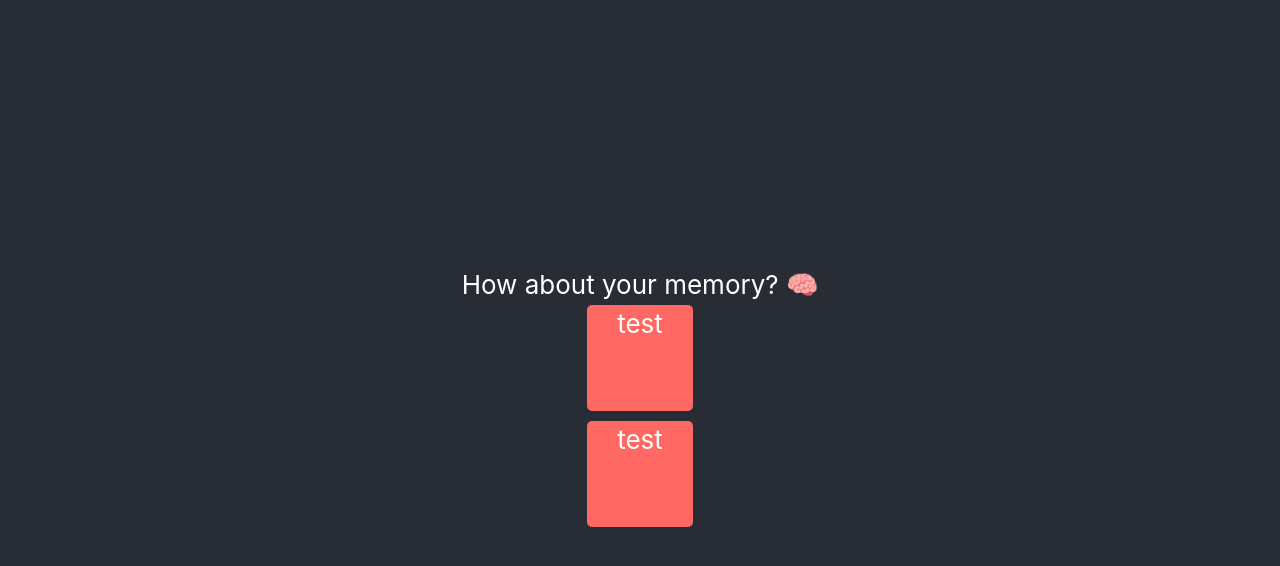
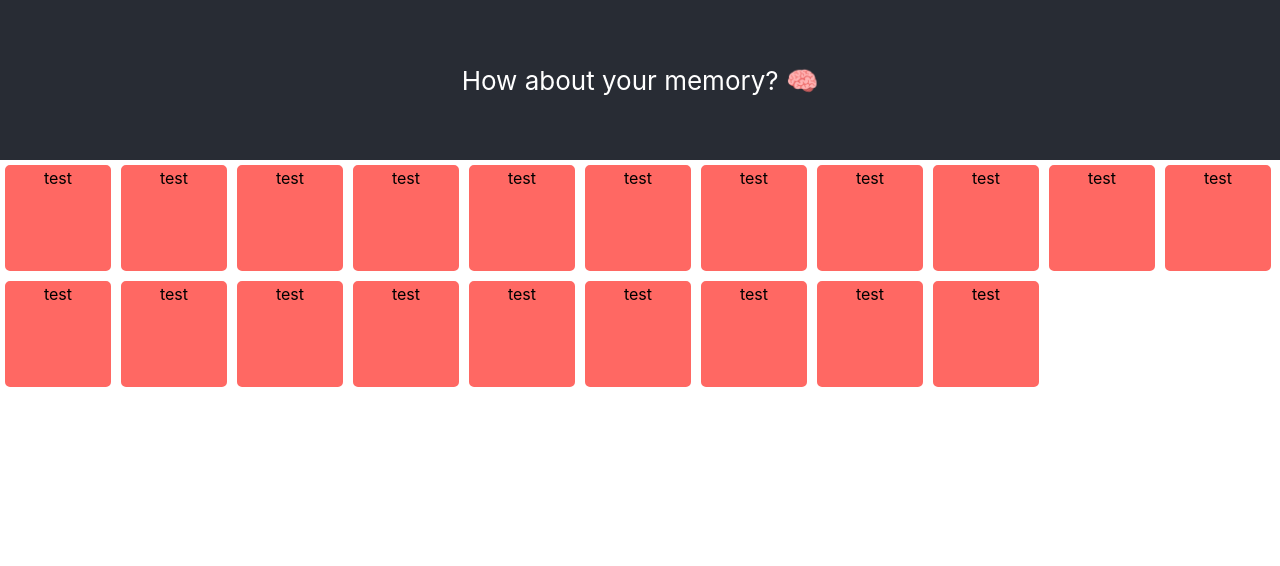
Before and after one commit to 6210110322/3SA03, a React (Create React App) app: page / in a window 1280 px wide. Shown: the top 566 px of the page. Built offline with nearby package versions, Linux system fonts and the light colour scheme.

Commit message:
part 7 create board

```diff
--- a/src/App.css
+++ b/src/App.css
@@ -15,7 +15,7 @@
 
 .App-header {
   background-color: #282c34;
-  min-height: 100vh;
+  min-height: 20vh;
   display: flex;
   flex-direction: column;
   align-items: center;
--- a/src/App.js
+++ b/src/App.js
@@ -7,8 +7,8 @@ function App() {
     <div className="App">
       <header className="App-header">
         How about your memory? 🧠
-        <Board />
       </header>
+      <Board />
     </div>
   );
 }
--- /dev/null
+++ b/src/Board.css
@@ -0,0 +1,3 @@
+.Board{
+
+}
--- a/src/Board.js
+++ b/src/Board.js
@@ -1,12 +1,32 @@
 import React from 'react';
 import Card from './Card.js';
+import './Board.css'
 
 function Board(){
+    const fronts = [
+        '🍕',
+        '🍔',
+        '🍟',
+        '🥪',
+        '🍝',
+        '🍨',
+        '🍰',
+        '🍮',
+        '🍫',
+        '🍩',
+    ]
+
+    const deck = fronts.concat(fronts).sort(() => Math.random() - 0.5)
+
     return(
-        <>
-        <Card />
-        <Card />
-        </>
+        fronts.map((f) => {
+            return(
+                <div className="Board">
+                    <Card content={f} />
+                    <Card content={f} />
+                </div>
+            )
+        })
     )
 }
 
--- a/src/Card.css
+++ b/src/Card.css
@@ -6,4 +6,5 @@
     width: 100px;
     border-radius: 5px;
     margin: 5px;
+    float: left;
 }
--- a/src/Card.js
+++ b/src/Card.js
@@ -4,22 +4,21 @@ import './Card.css';
 class Card extends React.Component{
     constructor(props){
         super(props);
+        console.log(props);
         this.state = {
             faceUp: false,
         };
     }
 
     flip(){
-        console.log(`Flipping from ${this.state.faceUp}`);
         this.setState({ faceUp: !this.state.faceUp })
-        console.log(`Flipped to ${this.state.faceUp}`);
     }
 
     render(){
         let content;
 
         if(this.state.faceUp){
-            content = '🍕'
+            content = this.props.content;
         }else{
             content = 'test'
         }
```
